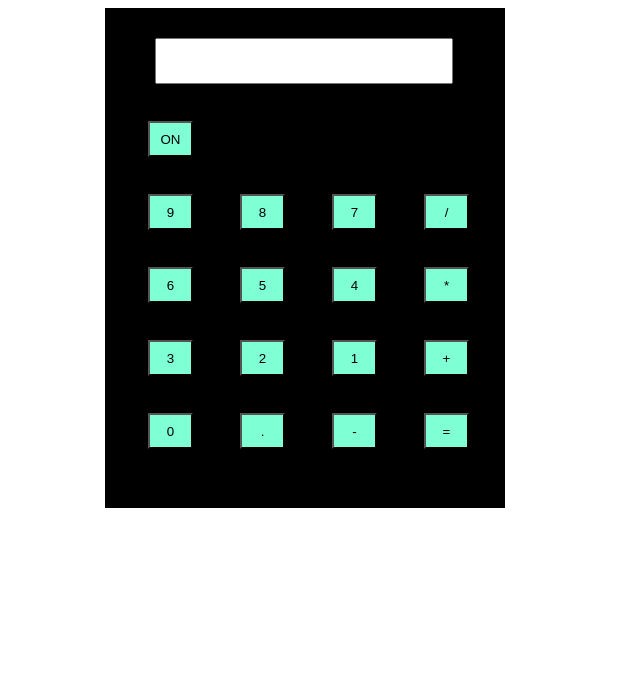
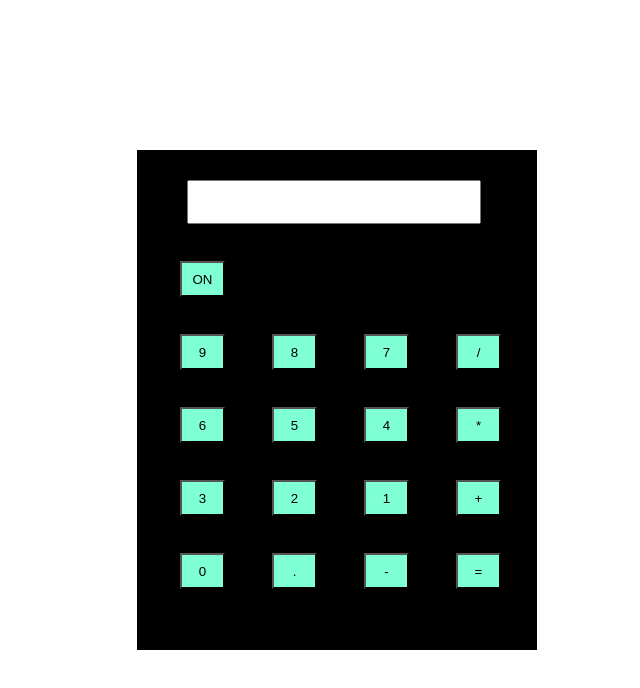
Before and after one commit to archanavenu09/calculator, a plain HTML site: page index.html in a window 1280 px wide. Shown: the whole page, without its empty margins (303-943 px from the left). Drawn offline with Linux system fonts and the light colour scheme.

Commit message:
it is version2

```diff
--- a/index.html
+++ b/index.html
@@ -8,8 +8,8 @@
     <link rel="stylesheet" href="style.css">
 </head>
 
-<body>
-    <div class="mainbody">
+<body class="mainbody">
+    <div >
         <div class="cal">
             <div class="output">
                 <input type="text" id="screen">
--- a/style.css
+++ b/style.css
@@ -1,8 +1,18 @@
+*{
+    margin: 0;
+    padding: 0;
+}
+.mainbody{
+    display: flex;
+    align-items: center;
+    justify-content: center;
+    height: 100vh;
+}
 .cal{
     width: 400px;
     height: 500px;
     background:black;
-    margin-left: 400px;
+
 }
 #screen{
     width: 290px;
```
